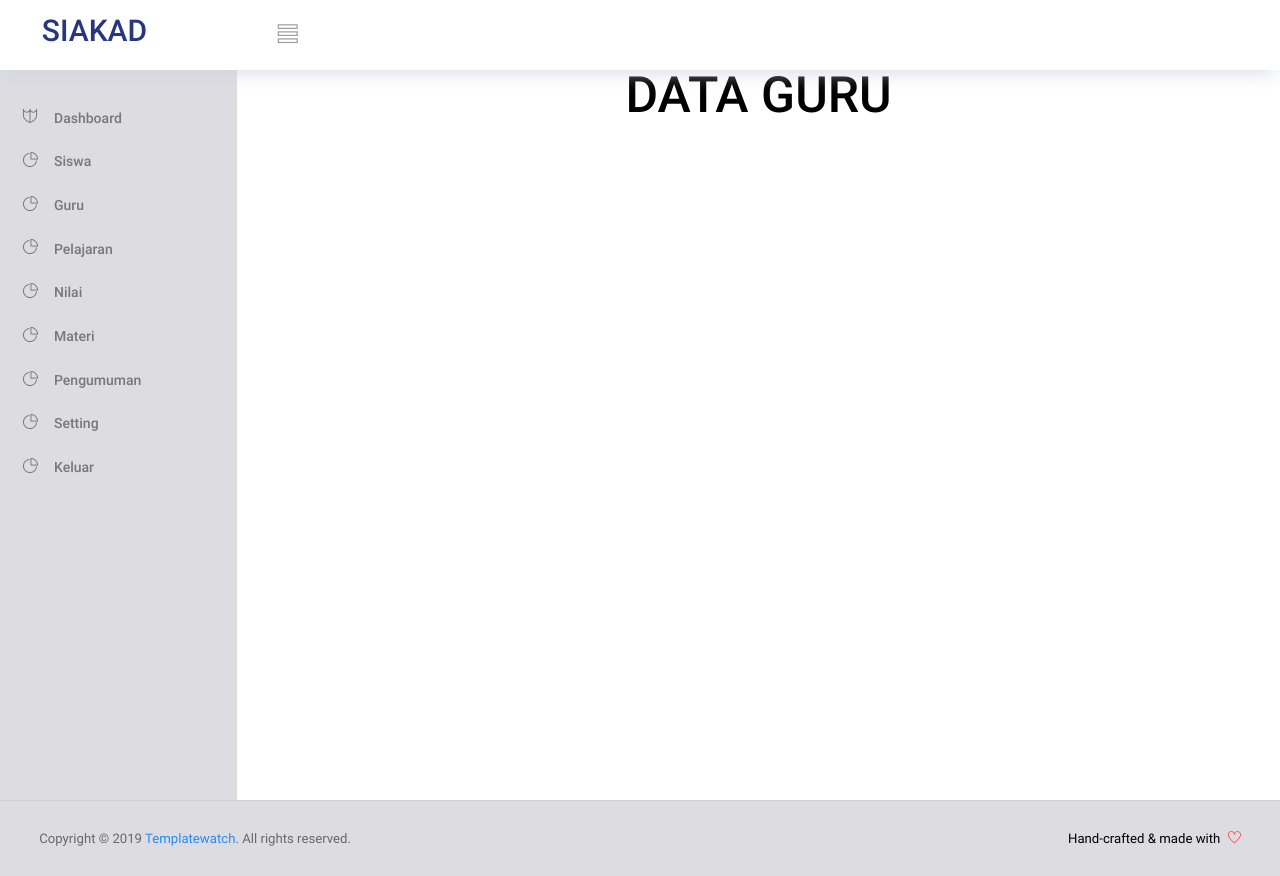
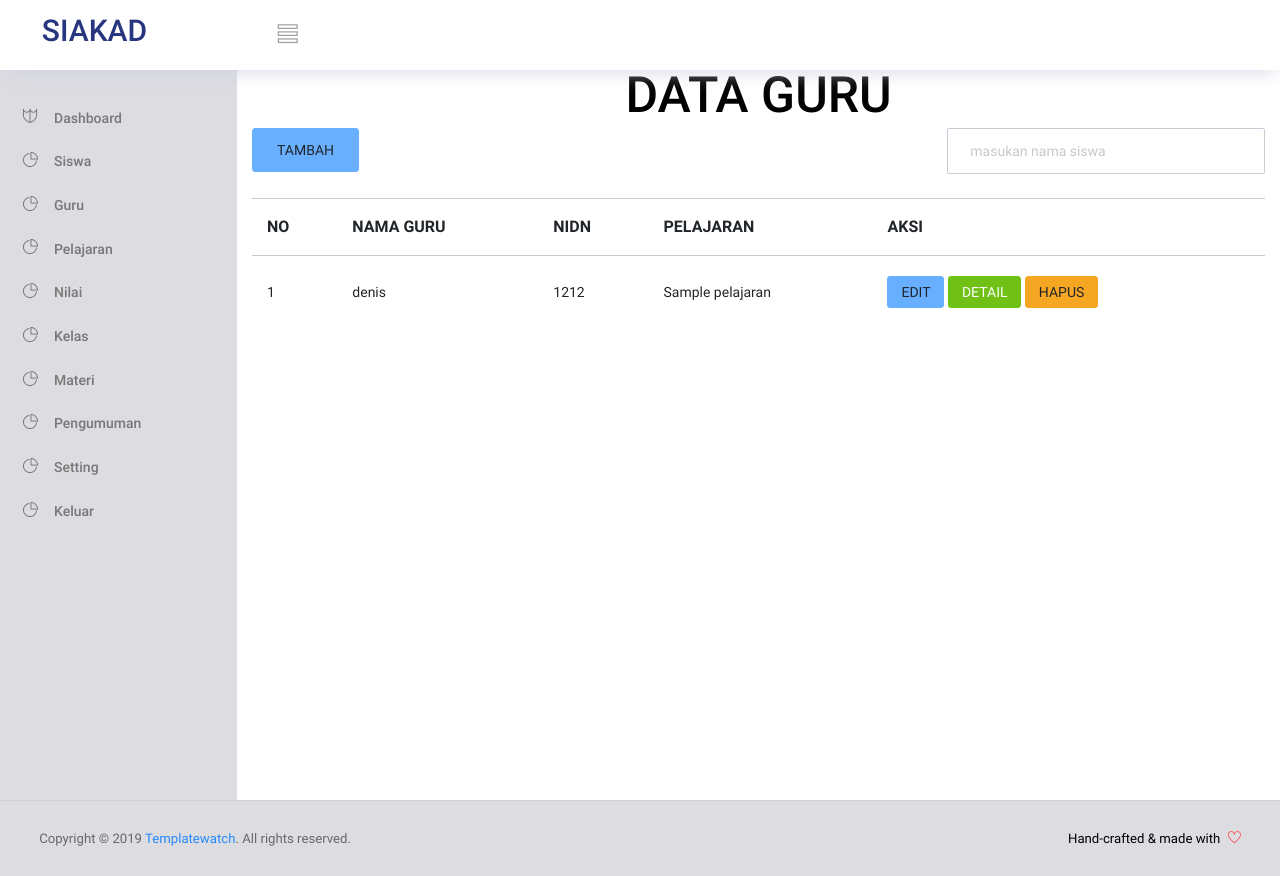
Before and after one commit to dikimeip/siakad-codeigniter, a CodeIgniter app: page /siakad/StaffController/guru in a window 1280 px wide. Run offline with CodeIgniter, Linux system fonts and the light colour scheme; the visitor is signed in with stand-in values (Sample User, id 1); data comes from the database, SQL or seed files in the repository; tables that the repository leaves empty hold one stand-in row (values such as "Sample post"); data that the repository does not hold is empty; style sheets or scripts are compiled from the project's sources; some libraries are stand-ins or nearby versions.

Commit message:
memampilkan seluruh data guru

```diff
--- a/application/models/MyModel.php
+++ b/application/models/MyModel.php
@@ -73,11 +73,6 @@ class MyModel extends CI_Model
 		return $this->db->get()->result_array();
 	}
 
-	public function get_guru()
-	{
-		return $this->db->get('guru')->result_array();
-	}
-
 	public function get_pelajaran()
 	{
 		return $this->db->get('pelajaran')->result_array();
@@ -114,4 +109,12 @@ class MyModel extends CI_Model
 		return $this->db->get()->result_array();
 	}
 
+	public function get_guru()
+	{
+		$this->db->select('*');
+		$this->db->from('guru');
+		$this->db->join('pelajaran','pelajaran.id_pelajaran = guru.id_pelajaran');
+		return $this->db->get()->result_array();
+	}
+
 }
--- a/application/views/admin/guru.php
+++ b/application/views/admin/guru.php
@@ -1 +1,40 @@
 <h1 class="text-center">DATA GURU</h1>
+<div class="row">
+	<div class="col-md-8">
+		<button class="btn btn-info">TAMBAH</button>
+	</div>
+	<div class="col-md-4">
+		<form method="post" action="<?php echo base_url('') ?>">
+			<div class="form-group">
+				<input type="text" name="cari" class="form-control" placeholder="masukan nama siswa">
+			</div>
+		</form>
+	</div>
+</div>
+<?php if ($this->session->flashdata('success')): ?>
+	<div class="alert alert-success">
+		<p><?php echo $this->session->flashdata('success') ?></p>
+	</div>
+<?php endif ?>
+<table class="table table-hover" id="table_id">
+	<tr>
+		<th>NO</th>
+		<th>NAMA GURU</th>
+		<th>NIDN</th>
+		<th>PELAJARAN</th>
+		<th>AKSI</th>
+	</tr>
+	<?php foreach ($siswa as $s): ?>
+		<tr>
+			<td><?php echo $no ++ ?></td>
+			<td><?php echo $s['nama_guru'] ?></td>
+			<td><?php echo $s['nidn_guru'] ?></td>
+			<td><?php echo $s['nama_pelajaran'] ?></td>
+			<td>
+				<a href="" class="btn btn-info btn-sm">EDIT</a>
+				<a href="" class="btn btn-success btn-sm">DETAIL</a>
+				<a onclick="return confirm('Hapus data ..?')" href="" class="btn btn-warning btn-sm">HAPUS</a>
+			</td>
+		</tr>
+	<?php endforeach ?>
+</table>
--- a/application/views/admin/template/menu.php
+++ b/application/views/admin/template/menu.php
@@ -66,6 +66,12 @@
               <span class="menu-title">Nilai</span>
             </a>
           </li>
+          <li class="nav-item">
+            <a class="nav-link" href="">
+              <i class="ti-pie-chart menu-icon"></i>
+              <span class="menu-title">Kelas</span>
+            </a>
+          </li>
            <li class="nav-item">
             <a class="nav-link" href="">
               <i class="ti-pie-chart menu-icon"></i>
```
